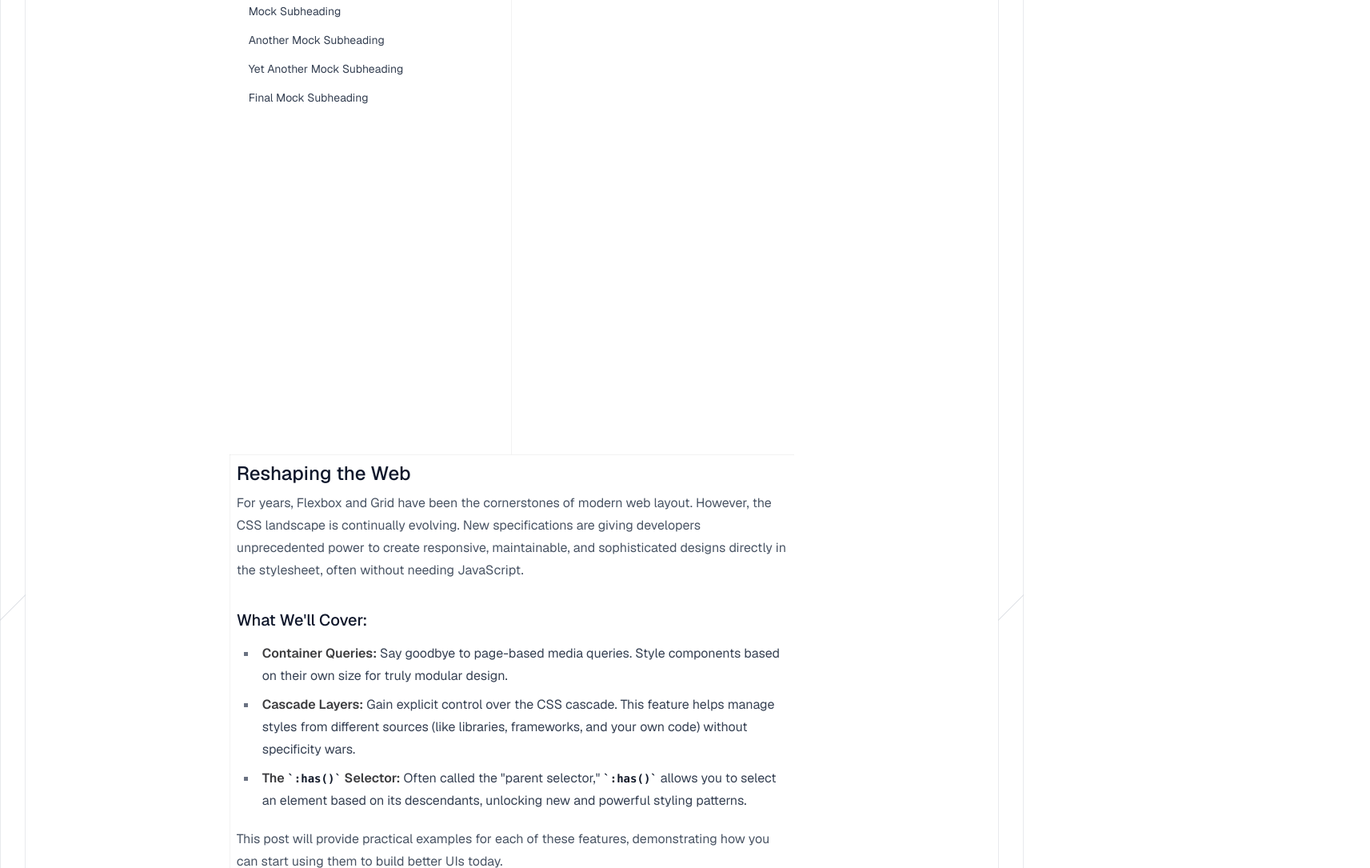
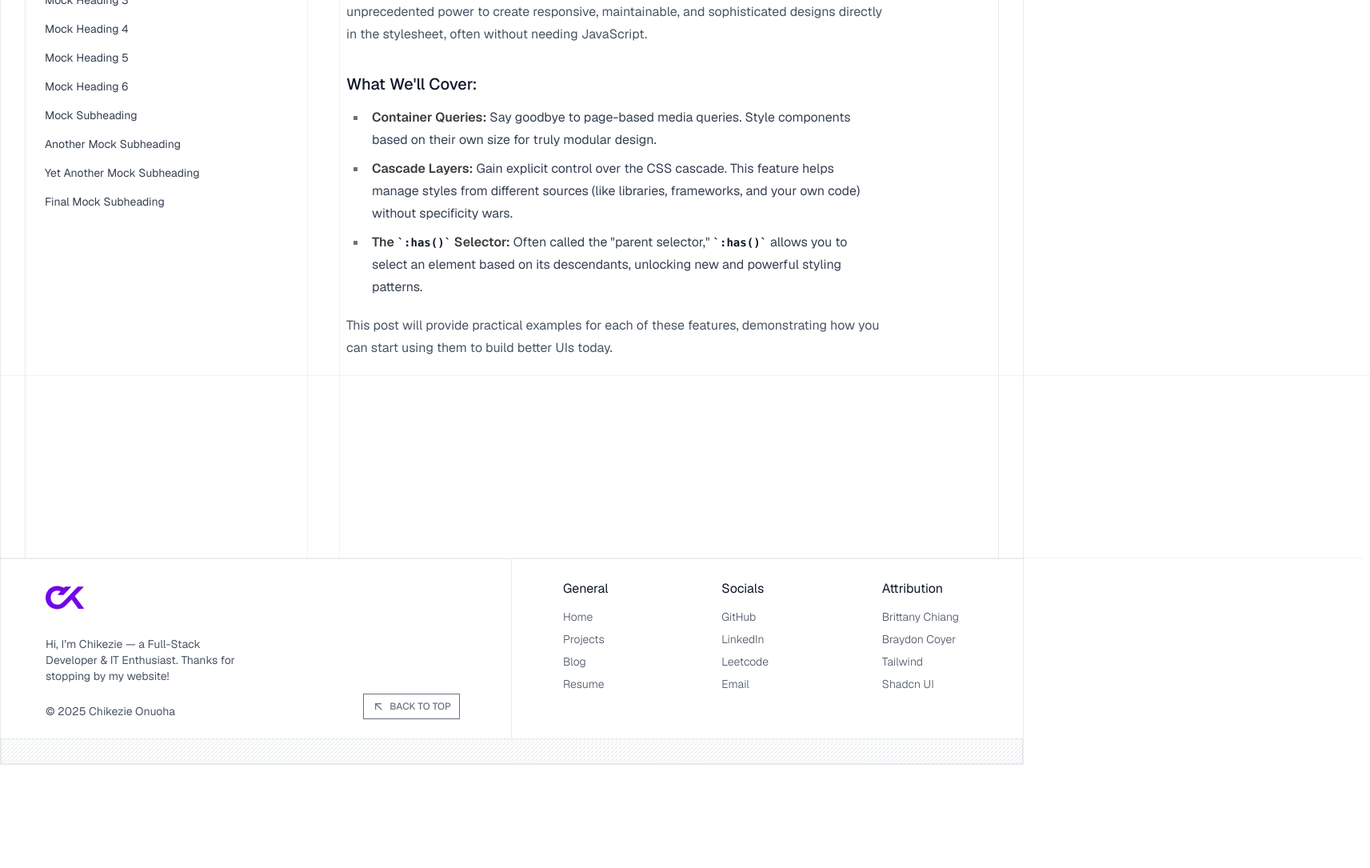
Before and after one commit to Chixide1/Folio, a Next.js app: page /blog/a-guide-to-modern-css in a window 1280 px wide. Shown: the part 440-1525 px from the top of the page at 80% size, 1713 px wide, since content can reach past the window. After the commit the page ends 1396 px from the top, so only its background shows below. Built offline with nearby package versions, Linux system fonts and the light colour scheme.

Commit message:
Made the blog page style better

```diff
--- a/src/app/blog/[slug]/page.tsx
+++ b/src/app/blog/[slug]/page.tsx
@@ -10,10 +10,9 @@ export default async function BlogPage({params}: SlugPageParams) {
   const { frontmatter, content } = getMDXContent(ContentArea.BLOG, slug)
 
   return (
-    <div className="overflow-x-hidden">
-      <div className="max-lg:px-6 mx-auto grid grid-cols-1 lg:grid-cols-[16rem_2.5rem_auto] xl:grid-cols-[22rem_2.5rem_auto] lg:grid-rows-[1fr_auto] w-full">
+    <div className="max-lg:px-6 mx-auto grid grid-cols-1 lg:grid-cols-[16rem_2.5rem_auto] xl:grid-cols-[22rem_2.5rem_auto] lg:grid-rows-[1fr_auto] w-full">
       <nav className="col-start-1 row-start-2">
-        <ol className="sticky top-16 h-screen overflow-y-auto p-4 space-y-2">
+        <ol className="sticky top-16 h-screen p-4 space-y-2">
           {mockHeadings.map((heading, index) => (
             <li key={index} className="text-sm text-gray-700 dark:text-gray-300 hover:text-gray-900 dark:hover:text-gray-100 transition-colors">
               <a href={`#${heading.toLowerCase().replace(/\s+/g, '-')}`} className="block py-1 px-2">
@@ -27,15 +26,12 @@ export default async function BlogPage({params}: SlugPageParams) {
       <div className="mt-10 col-start-3 row-start-1 border-l light:border-gray-950/5">
         <div className="mt-24 pl-2">
           <BlogDate date={frontmatter.date} className="" />
-          </div>
-    </div>
+        </div>
         <h1 className="line-before font-normal line-after p-2 h-fit inline-block text-5xl tracking-tight text-gray-950 dark:text-gray-200 text-pretty max-w-[25ch]">{frontmatter.title}</h1>
         <div className="h-16" />
       </div>
-      <article className="border-l light:border-gray-950/5 w-full line-before line-after col-start-3 row-start-2 p-2">
-        <div className="overflow-x-hidden prose prose-project">
-          <MDXRemote source={content} components={mdxComponents}/>
-        </div>
+      <article className="border-l light:border-gray-950/5 w-full line-before line-after prose prose-project col-start-3 row-start-2 p-2">
+        <MDXRemote source={content} components={mdxComponents}/>
         <footer className="h-36 line-before" />
       </article>
     </div>
```
